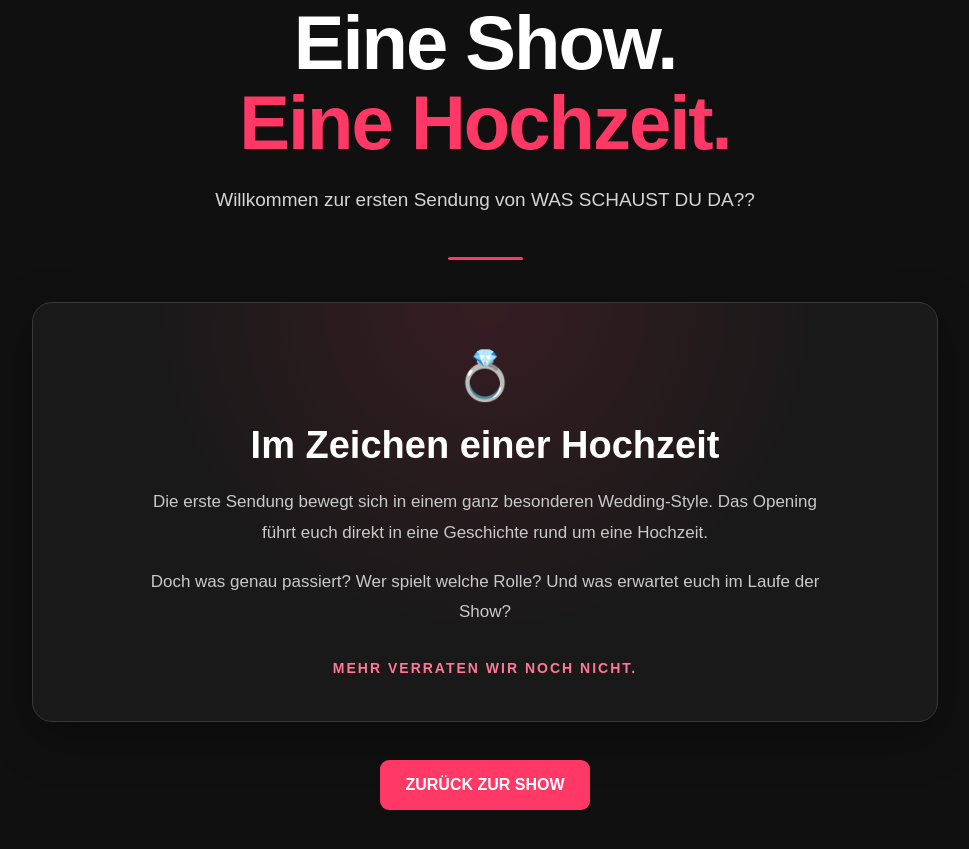
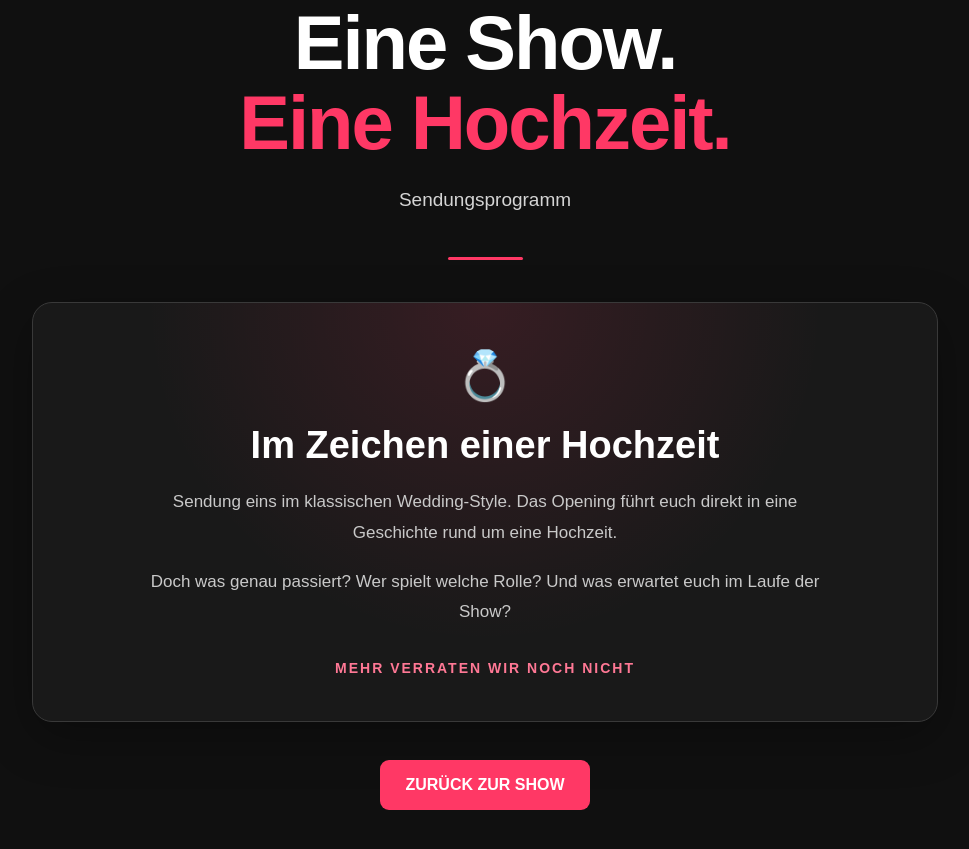
Before and after one commit to maxofficialsite/maxofficial, a plain HTML site: page SendungEins.html in a window 1280 px wide. Shown: the part 351-1200 px from the top of the page, without its empty margins (155-1124 px from the left). Drawn offline with Linux system fonts and the light colour scheme.

Commit message:
Update SendungEins.html

```diff
--- a/SendungEins.html
+++ b/SendungEins.html
@@ -158,7 +158,7 @@ footer {
     <h1>Eine Show.<br><span>Eine Hochzeit.</span></h1>
 
     <p class="subtitle">
-        Willkommen zur ersten Sendung von WAS SCHAUST DU DA??
+        Sendungsprogramm
     </p>
 
     <div class="divider"></div>
@@ -170,7 +170,7 @@ footer {
         <h2>Im Zeichen einer Hochzeit</h2>
 
         <p>
-            Die erste Sendung bewegt sich in einem ganz besonderen
+            Sendung eins im klassischen
             Wedding-Style. Das Opening führt euch direkt in eine
             Geschichte rund um eine Hochzeit.
         </p>
@@ -181,7 +181,7 @@ footer {
         </p>
 
         <div class="secret">
-            Mehr verraten wir noch nicht.
+            Mehr verraten wir noch nicht
         </div>
 
     </section>
```
